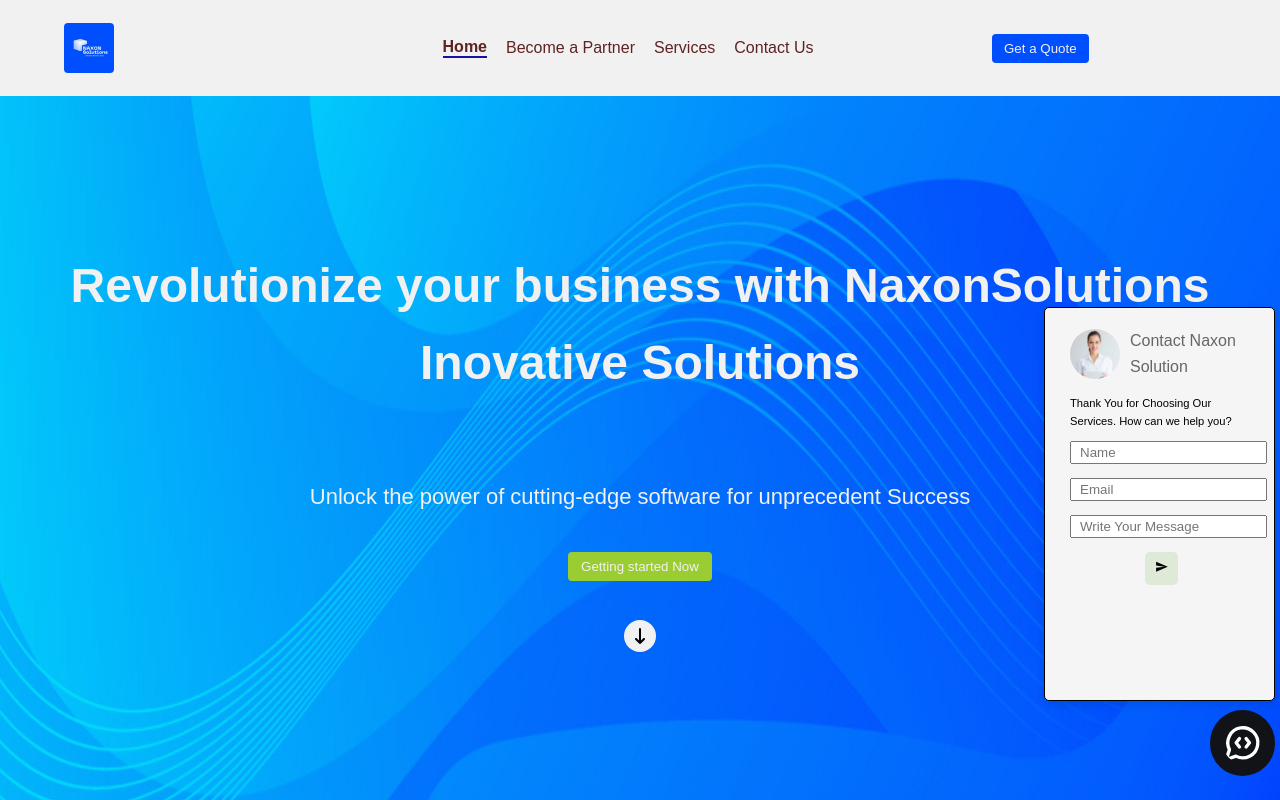
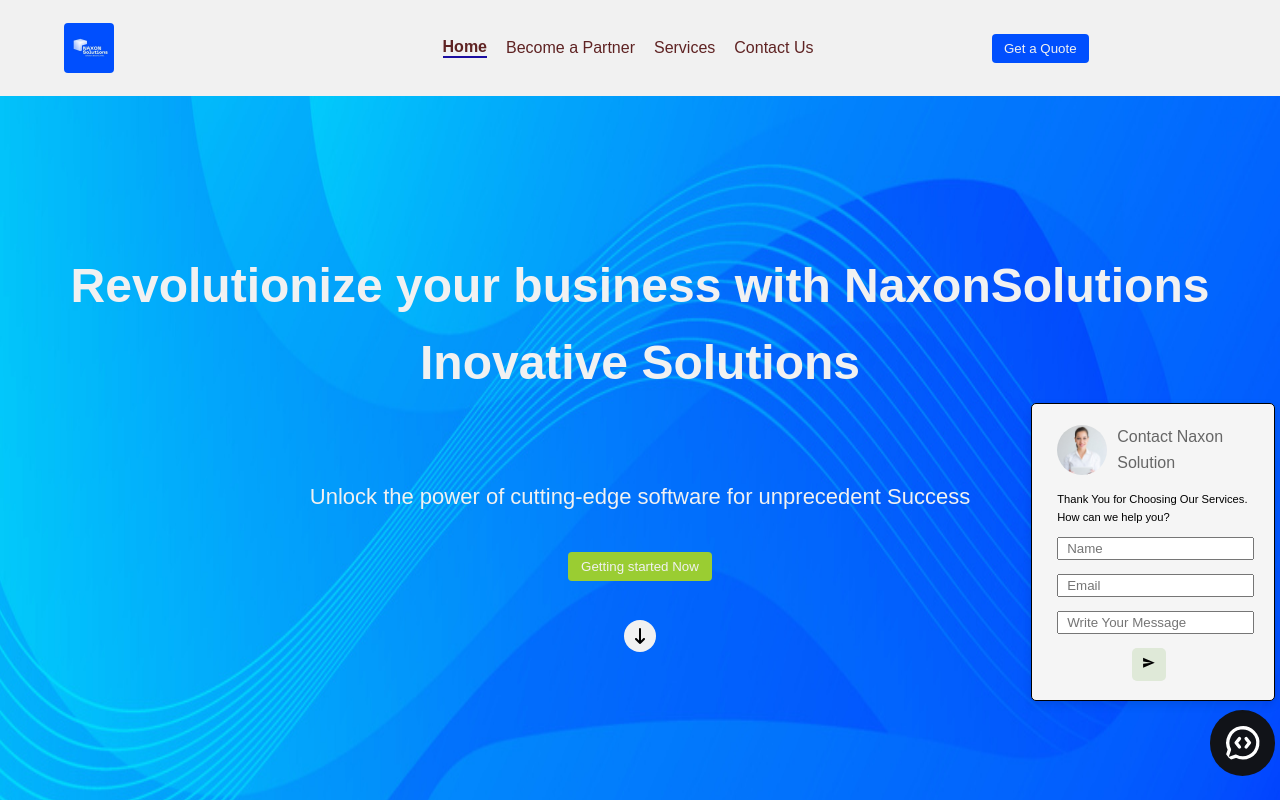
Before and after one commit to Zahidsherkhan/comapany_website, a React (Vite) app: page / in a window 1280 px wide. Shown: the top 800 px of the page. Built offline with nearby package versions, Linux system fonts and the light colour scheme.

Commit message:
Minor Changes in Chat

```diff
--- a/src/Pages/Home/components/subComponents/AfterHero_SUBS/subComponentsStyling/Chat.module.css
+++ b/src/Pages/Home/components/subComponents/AfterHero_SUBS/subComponentsStyling/Chat.module.css
@@ -94,8 +94,11 @@
     flex-direction: column;
     align-items: center;
     justify-content: center;
-    width: 24% !important;
+    /* width: 24% !important;
     height: 30% !important;
+     */
+    width: 9rem !important;
+    height: 15rem !important;
     position: fixed;
     right: 0.3rem;
     bottom: 5.1rem;
@@ -205,7 +208,10 @@
     right: 0.3rem;
     bottom: 5.8rem !important;
     width: 18%;
-    height: 32%;
+    /* height: 32%;
+    width: 20rem; */
+    width: 12rem;
+    height: 18rem;
   }
   .input {
     padding: 4px 5px;
@@ -227,8 +233,10 @@
   .ChatParent {
     right: 0.3rem;
     bottom: 5.8rem !important;
-    width: 14%;
-    height: 44%;
+    /* width: 14%;
+    height: 44%; */
+    width: 12rem;
+    height: 16rem;
   }
   .input {
     padding: 2px 8px;
```
